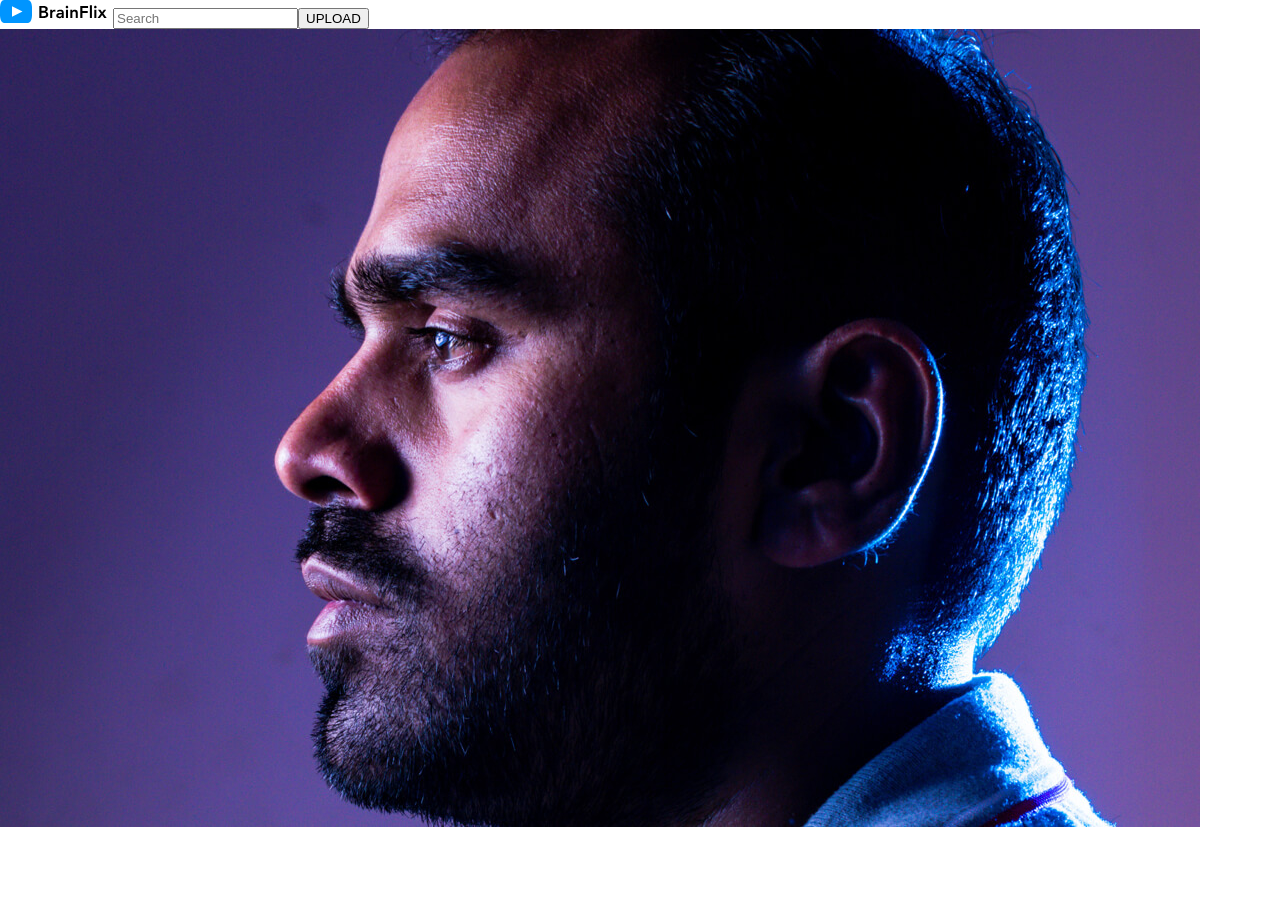
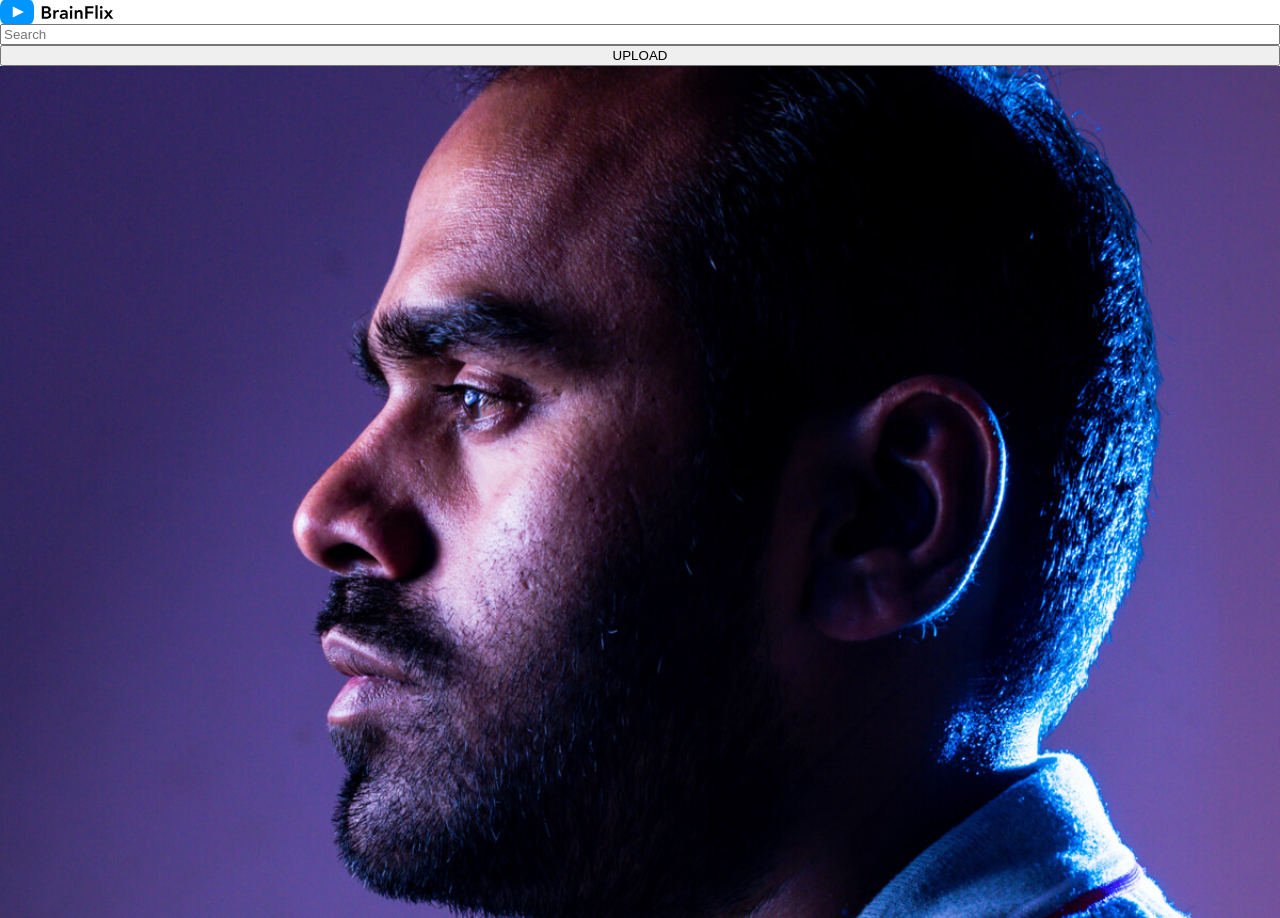
Before and after one commit to lizardskelly/brainstation-project4-brainflix, a React (Create React App) app: page / in a window 1280 px wide. Before the commit the page ends 831 px from the top, so only its background shows below. Built offline with nearby package versions, Linux system fonts and the light colour scheme.

Commit message:
header styling

```diff
--- a/src/components/Header/Header.js
+++ b/src/components/Header/Header.js
@@ -1,5 +1,6 @@
-import logo from '../../assets/images/BrainFlix-logo.svg'
-import avatar from '../../assets/images/Mohan-muruge.jpg'
+import logo from '../../assets/images/BrainFlix-logo.svg';
+import avatar from '../../assets/images/Mohan-muruge.jpg';
+import './header.scss';
 
 const Header = () => {
   return (
--- /dev/null
+++ b/src/components/Header/header.scss
@@ -0,0 +1,8 @@
+.header {
+  display: flex;
+  flex-direction: column;
+
+  &__logo {
+    width: 7.5rem;
+  }
+}
```
